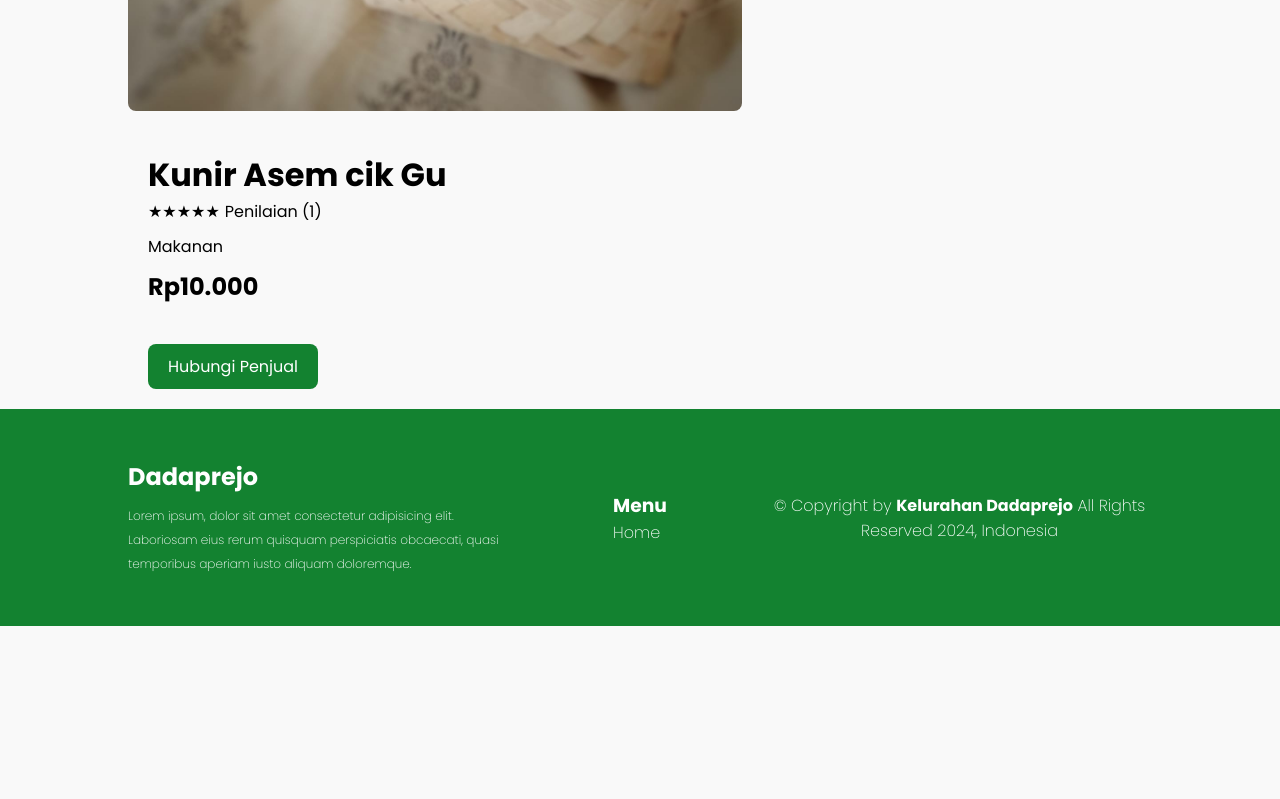
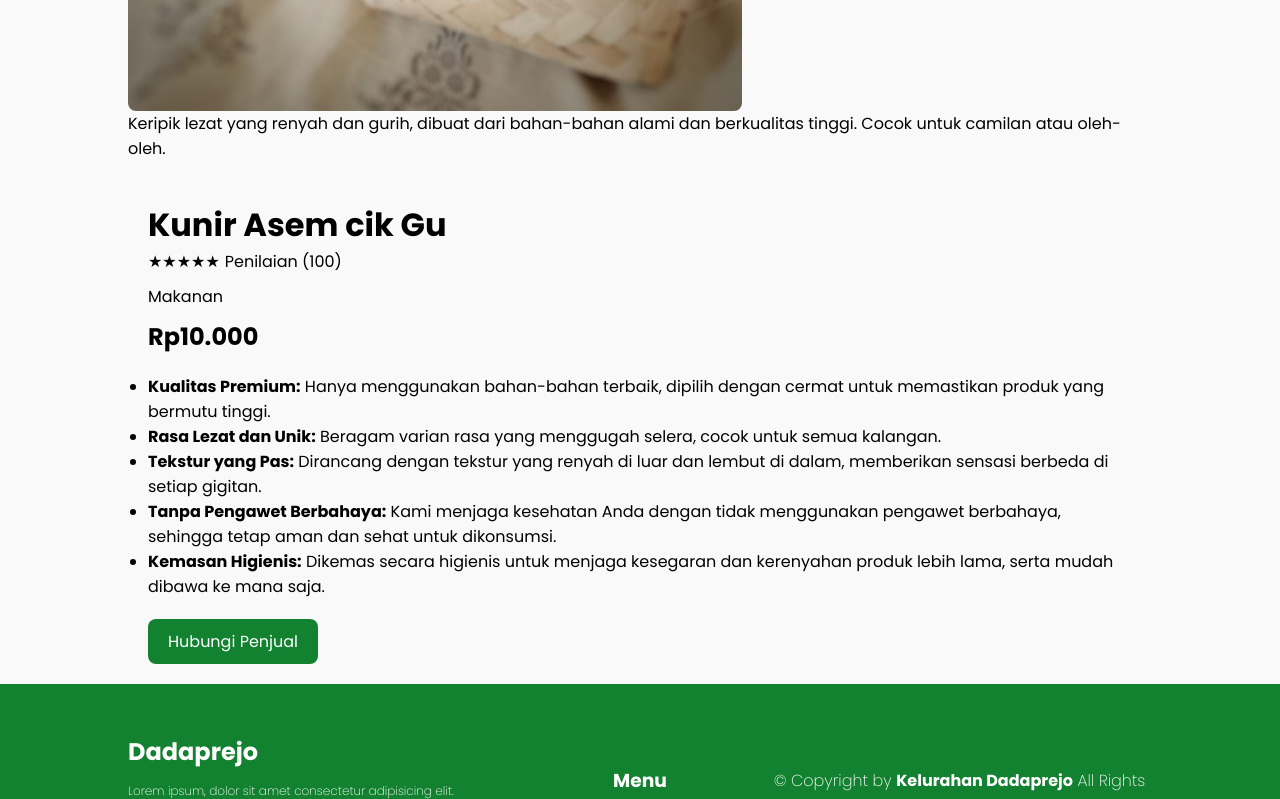
Before and after one commit to VeryFach/Village-website, a plain HTML site: page Detail10.html in a window 1280 px wide. Shown: the part 745-1544 px from the top of the page. Before the commit the page ends 1371 px from the top, so only its background shows below. Drawn offline with Linux system fonts and the light colour scheme.

Commit message:
Update Detail10.html

```diff
--- a/Detail10.html
+++ b/Detail10.html
@@ -48,12 +48,15 @@
     <div class="umkm-container">
         <div class="image-gallery">
             <img id="mainImage" src="img/umkm12.jpg" alt="Main Image">
+            <div class="image-description">
+                <p>Keripik lezat yang renyah dan gurih, dibuat dari bahan-bahan alami dan berkualitas tinggi. Cocok untuk camilan atau oleh-oleh.</p>
+            </div>
         </div>
         <div class="details">
             <h1>Kunir Asem cik Gu</h1>
             <div class="rating">
-                <span>★★★★★</span>
-                <span>Penilaian (1)</span>
+                <span class="star">★★★★★</span>
+                <span>Penilaian (100)</span>
             </div>
             <div class="category">
                 <span>Makanan</span>
@@ -62,9 +65,15 @@
                 <h2>Rp10.000</h2>
             </div>
             <div class="description">
-                <p></p>
+                <ul>
+                    <li><strong>Kualitas Premium:</strong> Hanya menggunakan bahan-bahan terbaik, dipilih dengan cermat untuk memastikan produk yang bermutu tinggi.</li>
+                    <li><strong>Rasa Lezat dan Unik:</strong> Beragam varian rasa yang menggugah selera, cocok untuk semua kalangan.</li>
+                    <li><strong>Tekstur yang Pas:</strong> Dirancang dengan tekstur yang renyah di luar dan lembut di dalam, memberikan sensasi berbeda di setiap gigitan.</li>
+                    <li><strong>Tanpa Pengawet Berbahaya:</strong> Kami menjaga kesehatan Anda dengan tidak menggunakan pengawet berbahaya, sehingga tetap aman dan sehat untuk dikonsumsi.</li>
+                    <li><strong>Kemasan Higienis:</strong> Dikemas secara higienis untuk menjaga kesegaran dan kerenyahan produk lebih lama, serta mudah dibawa ke mana saja.</li>
+                </ul>
             </div>
-            <button id="contactSeller" class="contact-button">Hubungi Penjual</button>
+            <button id="contactSeller" class="contact-button" onclick="contactSeller5()">Hubungi Penjual</button>
         </div>
     </div>
 
```
